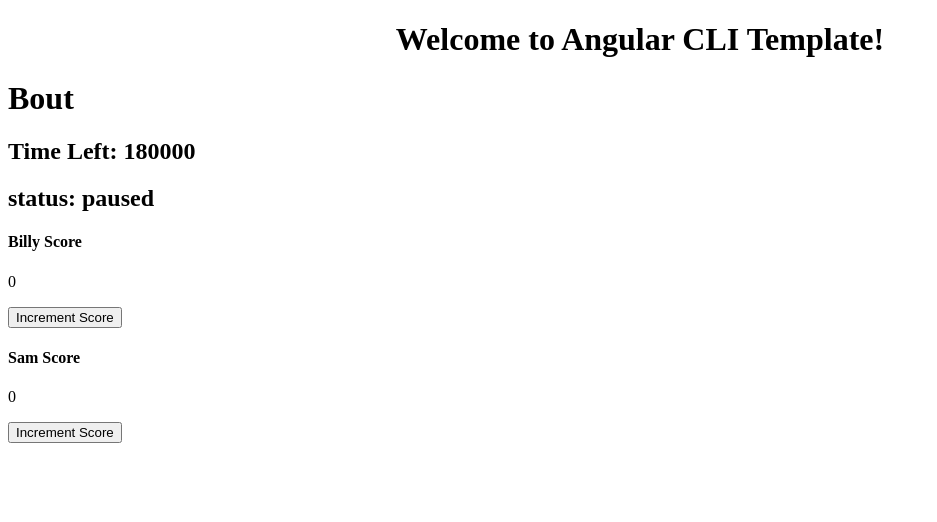
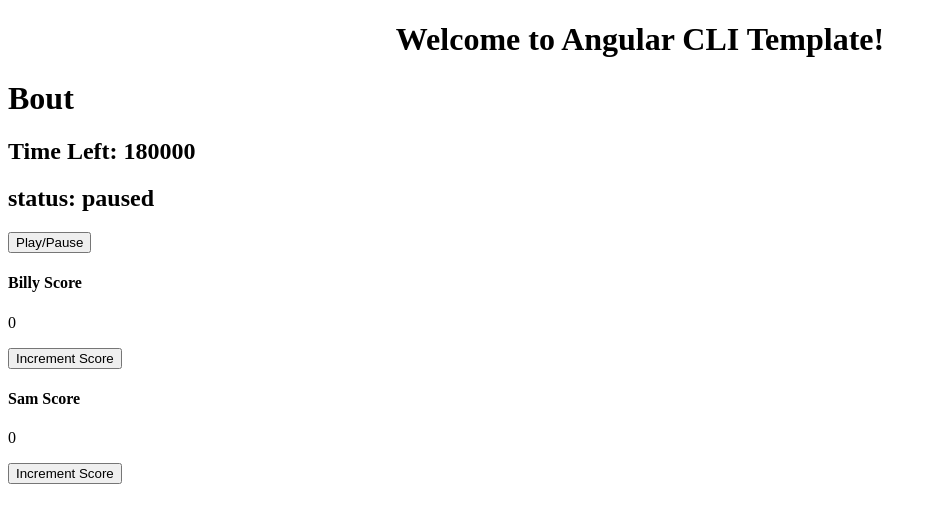
Before and after one commit to mrfett/angular-rxjs-scorekeeper, an Angular app: page / in a window 1280 px wide. Shown: the top 522 px of the page, without its empty margins (0-937 px from the left). Built offline with nearby package versions, Linux system fonts and the light colour scheme.

Commit message:
Play/Pause Button Added play/pause button and got it working to change the current bout state.

```diff
--- a/src/app/bout/bout.component.html
+++ b/src/app/bout/bout.component.html
@@ -2,6 +2,7 @@
 <div *ngIf="boutAction$ | async as bout">
   <h2>Time Left: {{bout.timeLeft}}</h2>
   <h2>status: {{bout.status}}</h2>
+  <button (click)="toggleStatus(bout)">Play/Pause</button>
   <app-fencer param="Fencer Test" [initialFencer]="bout.fencerA"></app-fencer>
   <app-fencer param="Fencer Test" [initialFencer]="bout.fencerB"></app-fencer>
 </div>
--- a/src/app/bout/bout.component.ts
+++ b/src/app/bout/bout.component.ts
@@ -29,4 +29,11 @@
       fencerB: { ...this.defaultBout.fencerB, name: "Sam", id: 1 }
     });
   }
+
+  toggleStatus(currentBout: Bout): void {
+    console.log("Toggle Status...", currentBout);
+    const newStatus = currentBout.status === "paused" ? "active" : "paused";
+    const newBout = { ...currentBout, status: newStatus };
+    this.boutSubject.next(newBout);
+  }
 }
--- a/src/app/fencer/fencer.component.ts
+++ b/src/app/fencer/fencer.component.ts
@@ -1,11 +1,17 @@
-import { Component, Input, OnInit } from "@angular/core";
+import {
+  ChangeDetectionStrategy,
+  Component,
+  Input,
+  OnInit
+} from "@angular/core";
 import { BehaviorSubject } from "rxjs";
 import { Fencer } from "../fencer";
 
 @Component({
   selector: "app-fencer",
   templateUrl: "./fencer.component.html",
-  styleUrls: ["./fencer.component.css"]
+  styleUrls: ["./fencer.component.css"],
+  changeDetection: ChangeDetectionStrategy.OnPush
 })
 export class FencerComponent implements OnInit {
   @Input() param: "test";
```
Also changed, not shown: .codesandbox/workspace.json (added).
